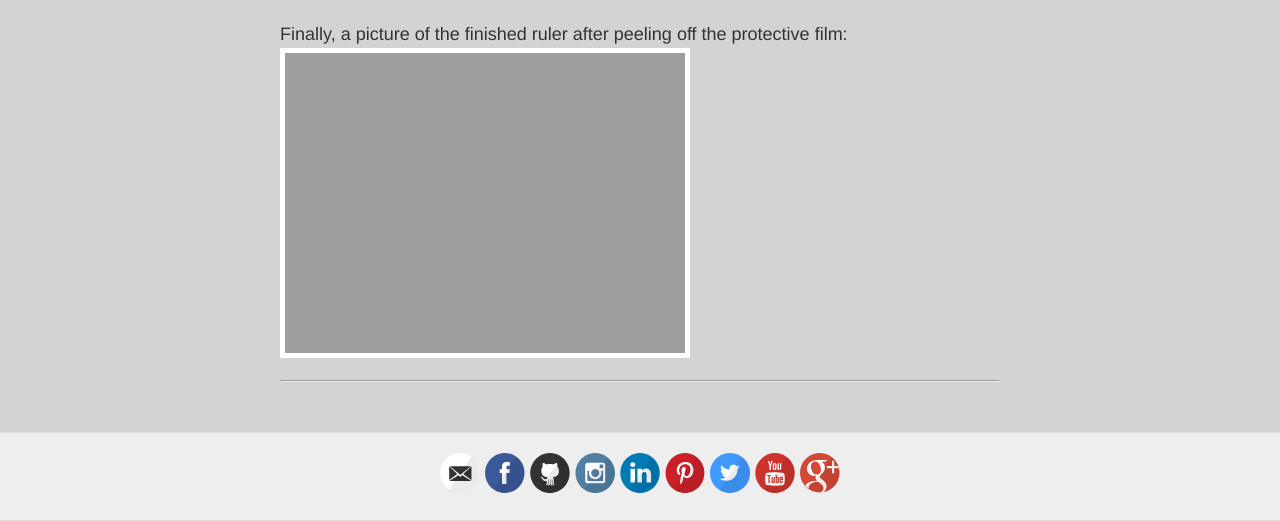
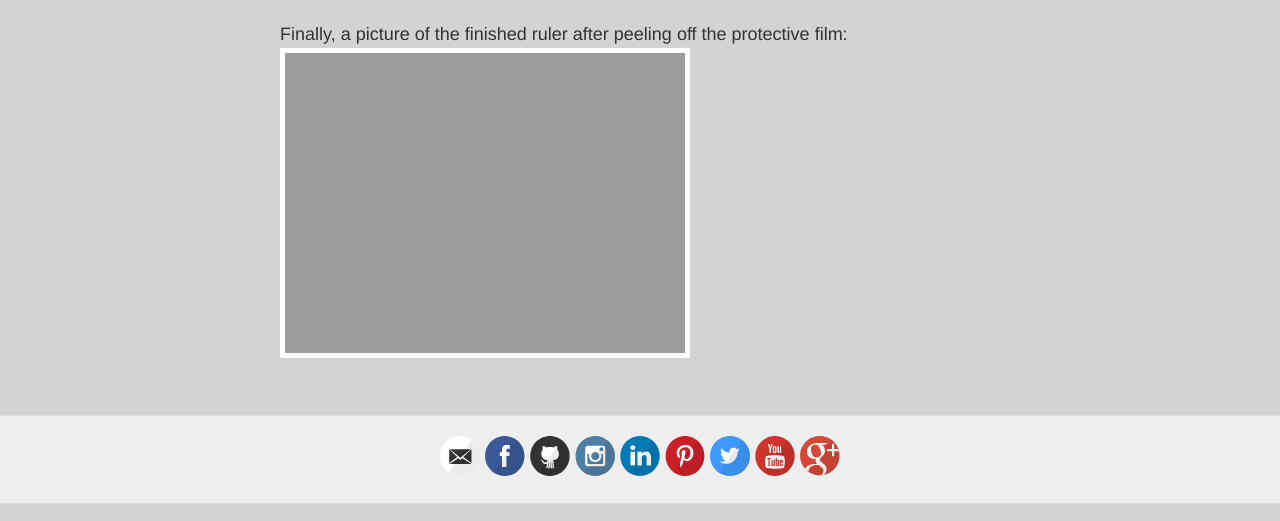
Before and after one commit to dhylands/dhylands.github.io, a Jekyll site: the page built from _posts/glowforge/2019-01-10-glowforge-first-cut.md, in a window 1280 px wide. Shown: the part 1314-1835 px from the top of the page. Built offline with Jekyll 4.4.1, drawn with Linux system fonts in a browser that asks for light colours.

Commit message:
Removed Just Comments

```diff
--- a/_includes/comments.html
+++ /dev/null
@@ -1,5 +0,0 @@
-{% if page.comment %}
-<hr>
-<div class="just-comments" data-apikey="c4ac1a13-10c7-4a20-8a6b-956dcaedd0fe">
-</div>
-<script async src="https://just-comments.com/w.js"></script>{% endif %}
--- a/_layouts/post.html
+++ b/_layouts/post.html
@@ -34,6 +34,4 @@
   <div class="entry">
     {{ content }}
   </div>
-
-  {% include comments.html %}
 </article>
```
